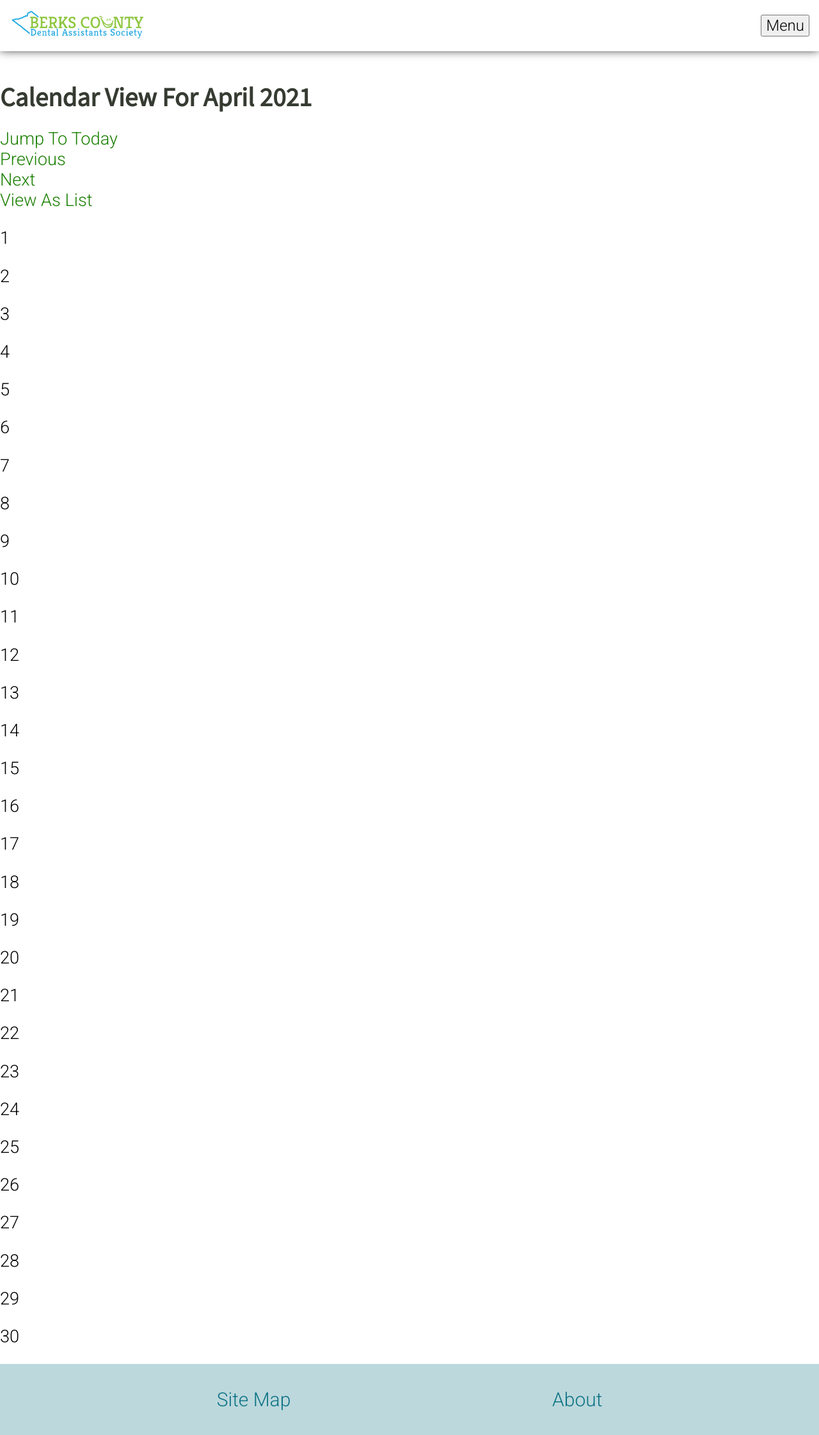
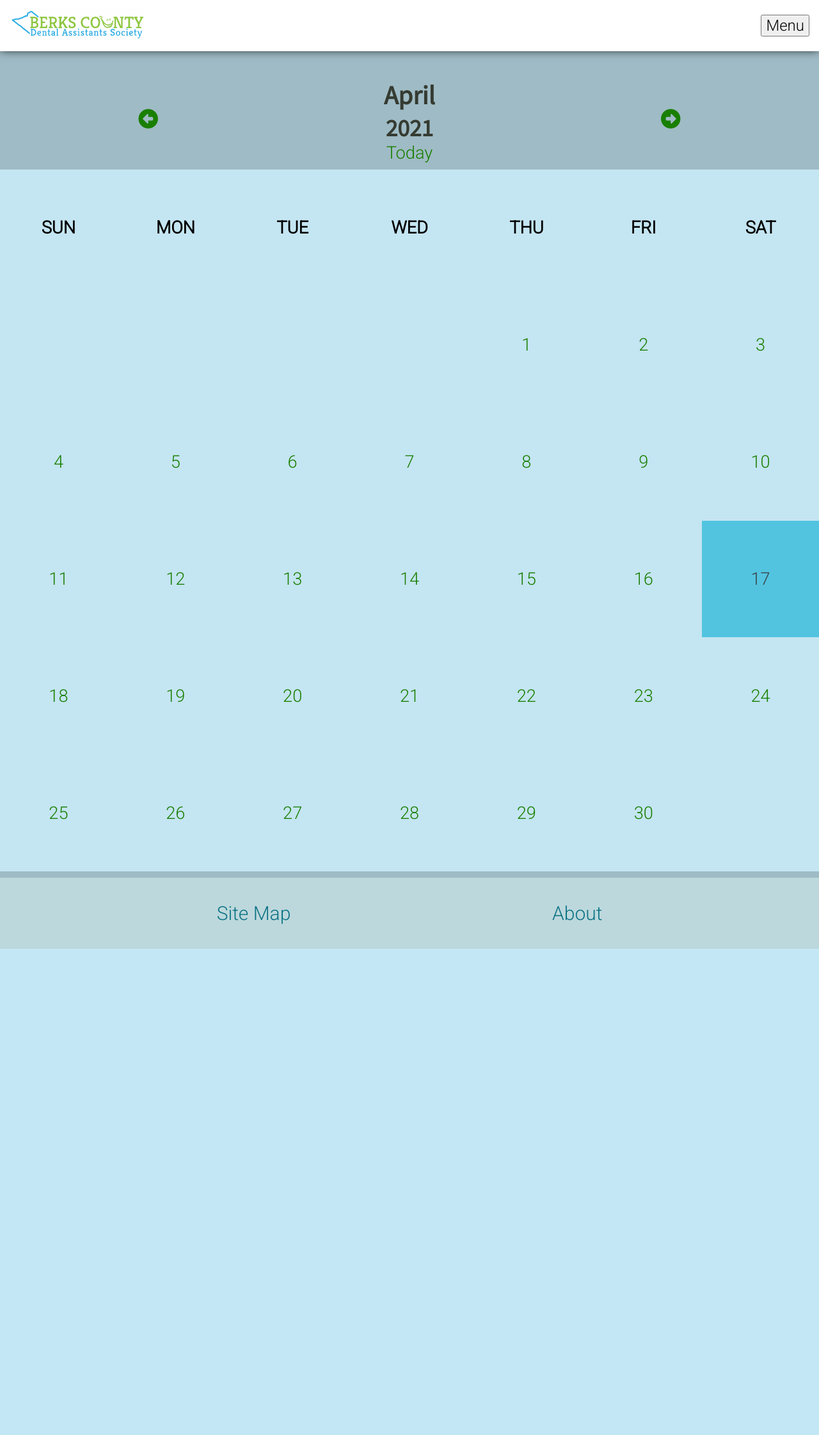
Before and after one commit to Bwc9876/BerksDental, a Django app: page /events/ in a window 1280 px wide. Shown: the whole page at 64% size. After the commit the page ends 1483 px from the top, so only its background shows below. Run offline with Django 3.2, Linux system fonts and the light colour scheme; data that the repository does not hold is empty; some libraries are stand-ins or nearby versions.

Commit message:
Calender Draft

```diff
--- a/main/templates/base.html
+++ b/main/templates/base.html
@@ -61,7 +61,7 @@
         <button class="nav-button">Menu</button>
     </div>
     <div class="nav-placeholder"></div>
-    {% block header %}{% endblock %}
+    <div class="header-content">{% block header %}{% endblock %}</div>
 </header>
 <div class="main-content">
     {% block content %}
--- a/main/templates/events-calendar.html
+++ b/main/templates/events-calendar.html
@@ -4,42 +4,41 @@
     <meta name="description" content="Berks Dental Assistants' Events Page.">
 {% endblock %}
 {% block links %}
-    pass
+    {% load static %}
+    <link href="{% static "/events/events.css" %}" type="text/css" rel="stylesheet">
+    <script src="{% static "/events/events.js" %}" type="text/javascript"></script>
+{% endblock %}
+{% block header %}
+    <a href="{{ previous_link }}"><i class="h3 fas fa-arrow-alt-circle-left"></i></a>
+    <div>
+        <h1>{{ month_name }}</h1>
+        <h2>{{ year }}</h2>
+        <a href="{% url "main:events" %}">Today</a>
+    </div>
+    <a href="{{ next_link }}"><i class="h3 fas fa-arrow-alt-circle-right"></i></a>
 {% endblock %}
 {% block content %}
-
-    <h1> Calendar View For {{ month_name }} {{ year }} </h1>
-
-    <a href="{% url "main:events" %}"> Jump To Today </a> <br />
-    <a href="{{ previous_link }}">Previous</a> <br />
-    <a href="{{ next_link }}">Next</a> <br />
-
-    <a href="{% url "main:events" %}?view=list">View As List</a> <br/>
-
+    <div class="calendar">
+    {% for day in weekdays %}
+        <div class="calendar-tile calendar-weekday"><p class="tile-content">{{ day }}</p></div>
+    {% endfor %}
     {% for week in weeks %}
-
         {% for day in week %}
-
-            <div class="calendar-tile {% if day == today.day %}today{% endif %} {% if day == 0 %}end-day{% endif %}">
-
+            <div class="calendar-tile {% if day == today.day and month == today.month and year == today.year %}calendar-today focused-tile{% endif %} {% if day == 0 %} out-of-month{% endif %}">
                 {% if day != 0 %}
-                    <p class="day-number">{{ day }}</p>
+                    <p class="tile-content">{{ day }}</p>
                 {% endif %}
-
                 {% for event in events %}
                     {% if event.startDate.day == day and event.startDate.month == month and event.startDate == event.endDate %}
-                        {{ event.name }} <br />
+                        {{ event.name }}
                     {% elif event.startDate.day == day and event.startDate.month == month %}
-                        {{ event.name }} Starts <br />
+                        {{ event.name }} Starts
                     {% elif event.endDate.day == day and event.endDate.month == month %}
-                        {{ event.name }} Ends <br />
+                        {{ event.name }} Ends
                     {% endif %}
                 {% endfor %}
-
             </div>
-
         {% endfor %}
-
     {% endfor %}
-
+    </div>
 {% endblock %}
--- a/main/views.py
+++ b/main/views.py
@@ -128,7 +128,8 @@ def events(request):
             return render(request, "events-calendar.html",
                           {"events": matching_events, "weeks": month_calendar, 'today': today, "month": month,
                            "month_name": month_name, "year": year,
-                           "next_link": next_link, "previous_link": previous_link})
+                           "next_link": next_link, "previous_link": previous_link,
+                           "weekdays": ["SUN", "MON", "TUE", "WED", "THU", "FRI", "SAT"]})
         except calendar.IllegalMonthError:
             raise Http404("Invalid Month")
         except ValueError:
--- a/static/base/base.css
+++ b/static/base/base.css
@@ -20,6 +20,7 @@ body {
     display: flex;
     flex-direction: column;
     overflow-x: hidden;
+    background-color: #9fbbc5;
 }
 
 body.menu-shown {
--- /dev/null
+++ b/static/events/events.css
@@ -0,0 +1,70 @@
+.header-content {
+    display: flex;
+    justify-content: space-around;
+    align-items: center;
+    padding: 40px 40px 0;
+}
+
+.header-content *, .calendar * {
+    margin: 0;
+    text-align: center;
+}
+
+.main-content {
+    padding: 10px 0;
+}
+
+.calendar {
+    display: grid;
+    grid-template-columns: repeat(7, 1fr);
+    background: var(--ac-light);
+}
+
+.calendar-tile {
+    width: 100%;
+    padding-top: 100%;
+    position: relative;
+    user-select: none;
+}
+
+.tile-content {
+    position: absolute;
+    top: 0;
+    left: 0;
+    right: 0;
+    bottom: 0;
+    display: flex;
+    justify-content: center;
+    align-items: center;
+    font-weight: lighter;
+    color: var(--clr-dark);
+    transition: background-color 350ms linear;
+}
+
+.calendar-weekday .tile-content {
+    font-weight: bold;
+    color: black;
+}
+
+.focused-tile .tile-content {
+    background-color: var(--clr-light);
+    opacity: 0.7;
+}
+
+.calendar-today .tile-content {
+    color: black;
+    background-color: var(--ac);
+    font-weight: normal;
+}
+
+.calendar-event::after {
+    content: '';
+    position: absolute;
+    left: calc(50% - 1px);
+    bottom: 15%;
+    display: block;
+    border-radius: 50%;
+    width: 4px;
+    height: 4px;
+    background-color: black;
+}
--- /dev/null
+++ b/static/events/events.js
@@ -0,0 +1,11 @@
+$(document).ready(function () {
+    $(".calendar-tile").click(function () {
+        if($(this).hasClass("out-of-month")||$(this).hasClass("calendar-weekday")) {
+            return;
+        }
+        $(".calendar-tile").each(function (index, value) {
+            $(value).removeClass("focused-tile");
+        });
+        $(this).addClass("focused-tile");
+    });
+});
```
